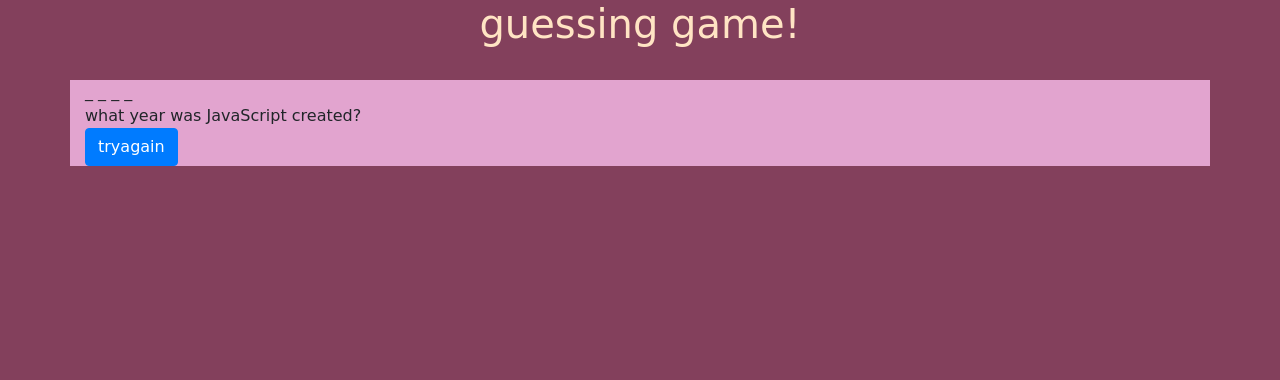
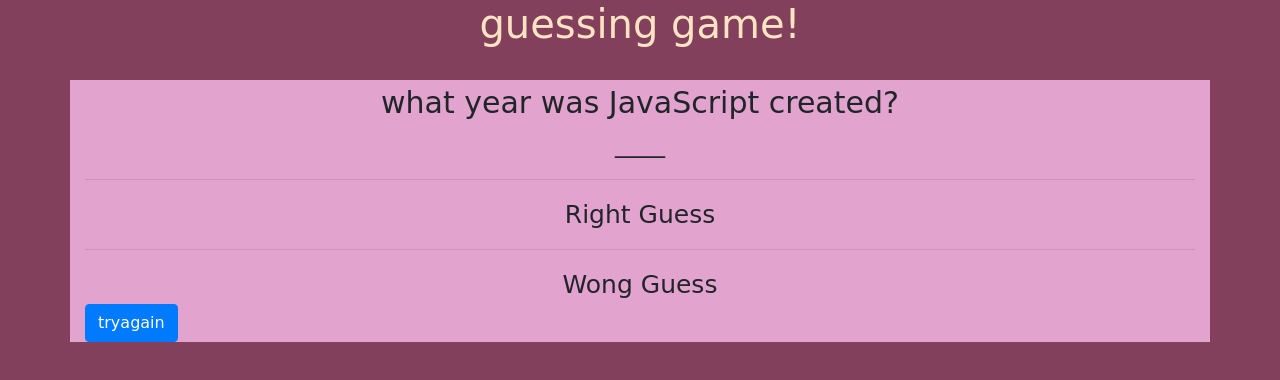
Before and after one commit to elhamposhtiban/coding-year-guessing-game, a plain HTML site: page index.html in a window 1280 px wide. Drawn offline with nearby package versions, Linux system fonts and the light colour scheme; a web font is replaced by a local one.

Commit message:
js changing

```diff
--- a/assets/css/style.css
+++ b/assets/css/style.css
@@ -16,6 +16,24 @@
      text-align: center;
      color: bisque;
  }
+ #question-text {
+    text-align: center;
+    font-size: 30px;
+ }
+
+ .underscores {
+     text-align: center;
+     font-size: 25px;
+ }
+ .rightGuess {
+    text-align: center;
+    font-size: 25px;
+}
+.wrongGuess {
+    text-align: center;
+    font-size: 25px;
+}
+
  #box {
      margin: 85px 50px 50px 59px;
  }
--- a/assets/javascript/game.js
+++ b/assets/javascript/game.js
@@ -15,58 +15,80 @@ const computerValues = [
     "what year was ASP.net created?",
  ];
     const years = ["1990","1994","1970","1979","1995","1936","1989","1994","1984","2002"]
+    let question =[];
+    // here we add two arrayes computer values and years
+    for( i=0 ; i<computerValues.length; i++)
+    {
+     question [i]= computerValues[i]+ years [i];
+    }
    //computer choose question random
     let randomHint = computerValues[Math.floor(Math.random()*9)];
     const questionText = document.getElementById("question-text");
     questionText.textContent = randomHint;
-    let randomAnwser = years[Math.floor(Math.random()*9)];
+    let randomAnwser =question[Math.floor(Math.random()*9)];
     console.log(randomAnwser);
-// create underscore based on year length
+
 const underScore=[];
 let rightAnswer = [];
-let wrongAswer = [];
+let wrongAnswer = [];
+let underscoreText = [];
+triesText = document.getElementById("tries-text");
+underscoreText = document.getElementsByClassName("underscores");
+ rightguessText =document.getElementsByClassName("rightGuess");
+ wrongguessText =document.getElementsByClassName("wrongGuess");
+// create underscore based on 4 digit length
 let generateUnderscore = () =>
  {
     for( let i=0 ;i<4 ;i++)
     {
     underScore.push ("_");
-
     }
     return underScore;
  }
-console.log(generateUnderscore());
+//console.log(generateUnderscore());
 //get user guess
 document.addEventListener("keypress",(event) =>
 {
   let keycode = event.keyCode;
+  //change it to digit but type string
   let keypad = String.fromCharCode(keycode);
+  //console.log(keypad);
  //if user guess is right
  if(randomAnwser.indexOf(keypad)>-1)
  {
    // console.log(true);
    //add to right array
    rightAnswer.push(keypad);
-   //replace underscore with right answer
-   underScore[randomAnwser.indexOf(keypad)] = keypad;
+   //replace underscore with digit of year
+   underScore[randomAnwser.indexOf(keypad)]= keypad;
+   underscoreText[0].innerHTML= underScore.join("");
+   rightguessText[0].innerHTML = rightAnswer;
+   //console.log(rightAnswer);
    if(underScore.join("")=== randomAnwser)
    {
-      alert("you win");
-      const rightguess = document.getElementById("right-guess");
-       rightguess.textContent ="you win!" ;
+      // alert("you win");
    }
-  // console.log(underScore);
-   //console.log(rightAnswer);
+ // console.log(rightAnswer);
 }
  else
  {
-    wrongAswer.push(keypad);
+    wrongAnswer.push(keypad);
+    wrongguessText[0].innerHTML = wrongAnswer;
+   // console.log(wrongAswer);
     if(underScore.join("")!== randomAnwser)
-    alert("game over");
-   // console.log(wrongAswer);
+    {
+       for(i=0;i<maxAttemps; i++)
+       {
+         maxAttemps-=
+         triesText[0].innerHTML = maxAttemps;
+       }
+    }
+   // alert("game over");
+
  }
 
 });
 
- const remainingNumbers = randomHint.length;
+underscoreText[0].innerHTML= generateUnderscore().join("");
 
 // display questions randomly
--- a/index.html
+++ b/index.html
@@ -12,10 +12,11 @@
       </header>
     <br>
      <div class="container con">
-        <div class="underscores">_ _ _ _</div>
-        <div id="right-guess" class="rightGuess"> </div>
-        <div id="wrong-guess" class="wrongGuess"></div>
         <div id="question-text"> </div>
+        <div class="underscores"></div>
+        <div class="rightGuess"><hr> Right Guess</hr></div>
+        <div class="wrongGuess"><hr>Wong Guess</hr></div>
+
         <div id = "tries-text"></div>
         <input class="btn btn-primary" type="reset" value="tryagain">
      </div>
```
